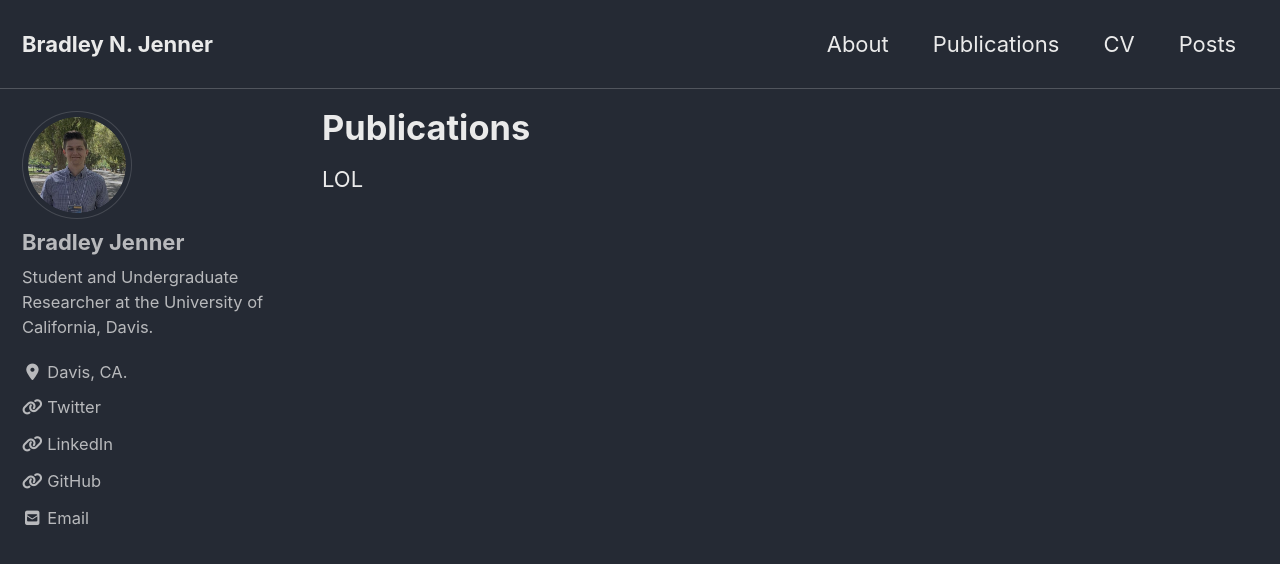
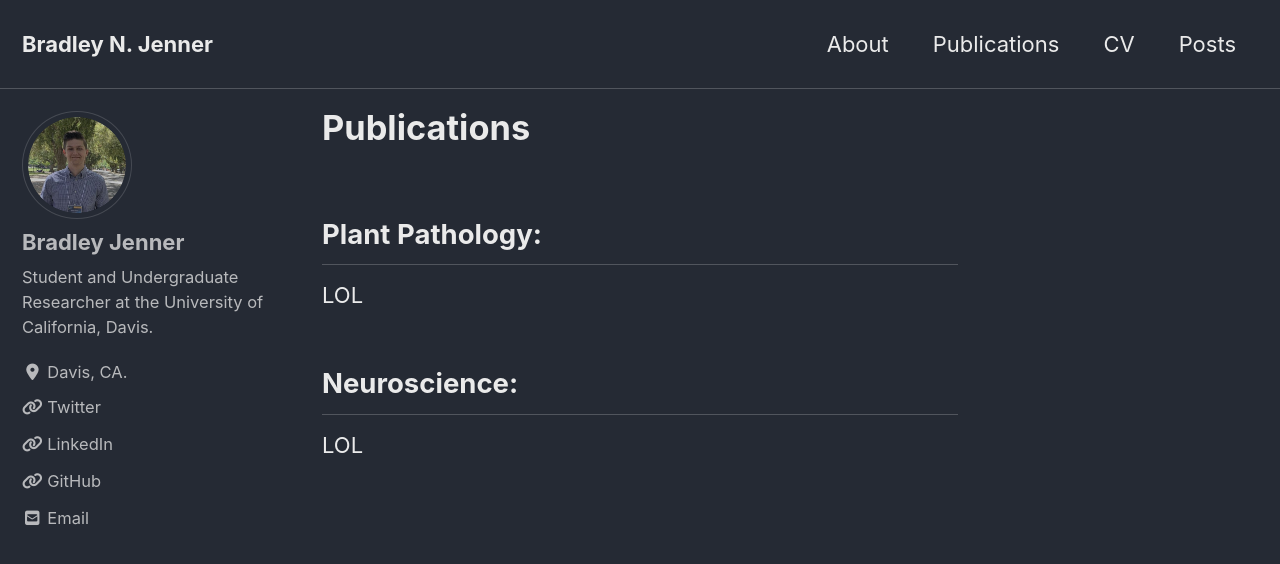
Before and after one commit to bnjenner/bnjenner.github.io, a Jekyll site: the page built from _pages/publications.md, in a window 1280 px wide and 900 px high. Shown: the top 564 px of the window. Built offline with Jekyll 4.4.1, drawn with Linux system fonts in a browser that asks for light colours; cached includes are drawn as plain includes; nearby versions of some CDN libraries.

Commit message:
Update publications.md

```diff
--- a/_pages/publications.md
+++ b/_pages/publications.md
@@ -4,4 +4,10 @@ title: Publications
 author_profile: true
 ---
 
+## Plant Pathology:
+
 LOL
+
+## Neuroscience:
+
+LOL
```
